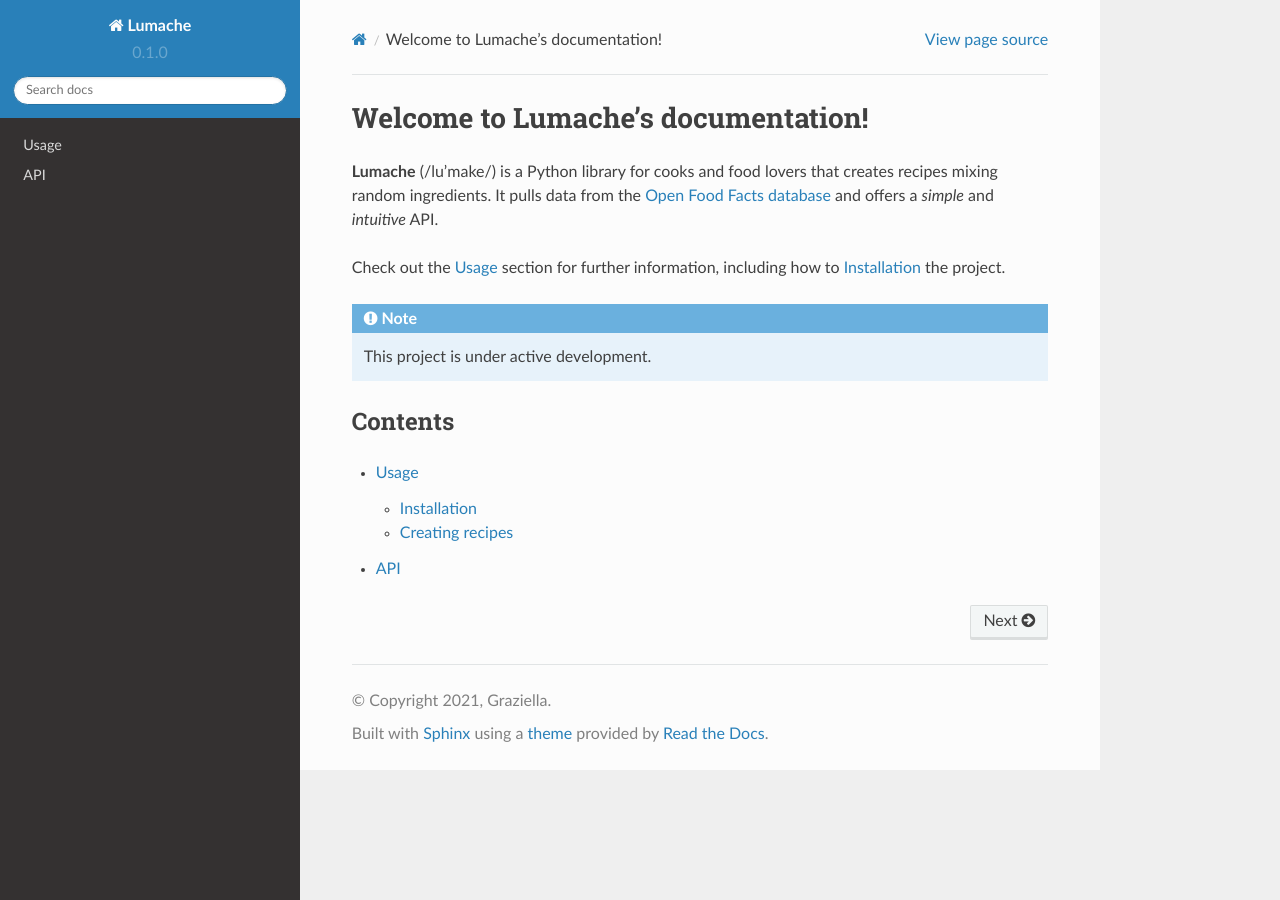
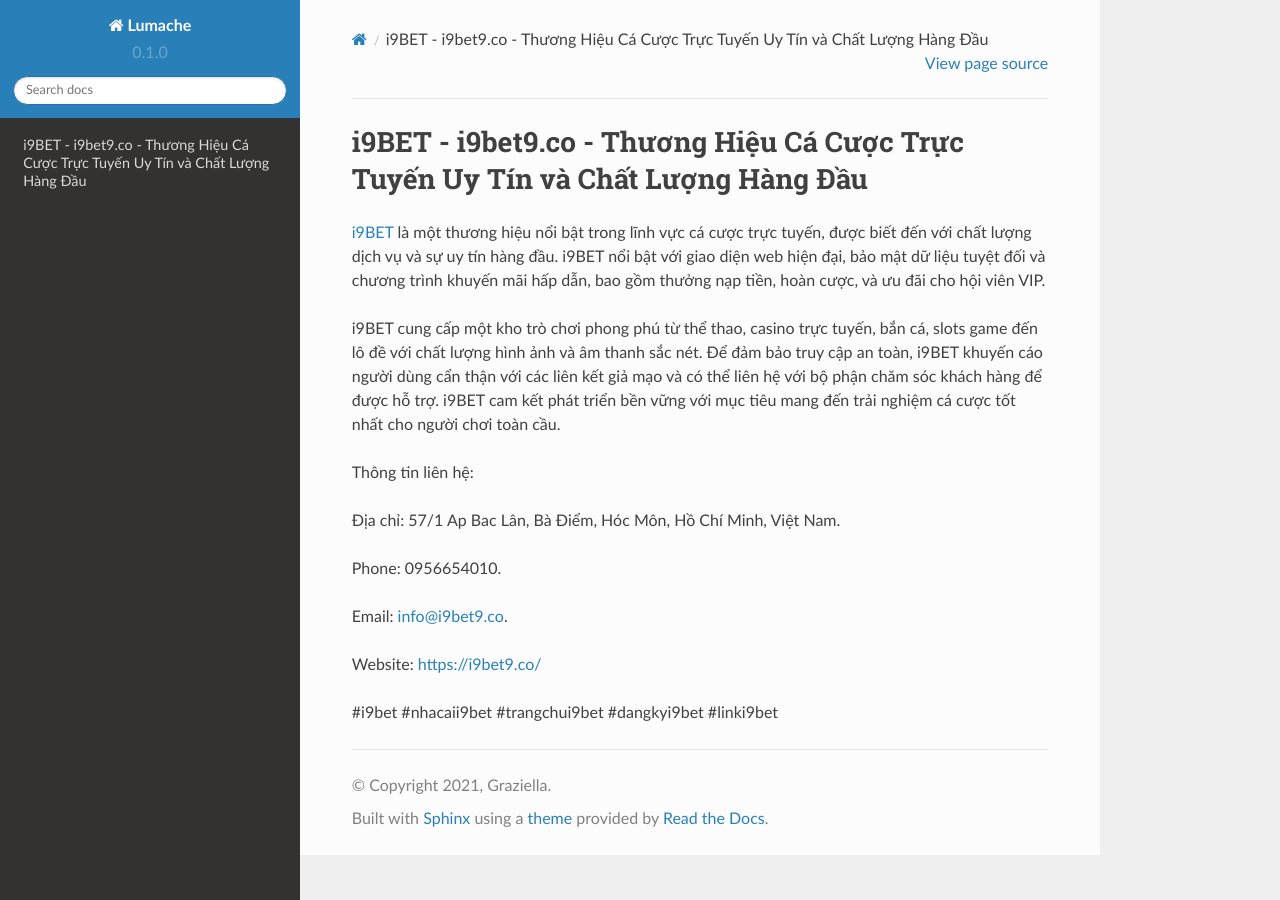
Before and after one commit to fhbuihuuba241/i9bet9co, a Sphinx documentation site: the page built from docs/source/index.rst, in a window 1280 px wide. Built offline with Sphinx 7.4.7 and the Read the Docs theme 2.0.0, drawn with Linux system fonts in a browser that asks for light colours.

Commit message:
Update index.rst

```diff
--- a/docs/source/index.rst
+++ b/docs/source/index.rst
@@ -1,22 +1,18 @@
-Welcome to Lumache's documentation!
+i9BET - i9bet9.co - Thương Hiệu Cá Cược Trực Tuyến Uy Tín và Chất Lượng Hàng Đầu
 ===================================
 
-**Lumache** (/lu'make/) is a Python library for cooks and food lovers
-that creates recipes mixing random ingredients.
-It pulls data from the `Open Food Facts database <https://world.openfoodfacts.org/>`_
-and offers a *simple* and *intuitive* API.
+`i9BET <https://i9bet9.co/>`_ là một thương hiệu nổi bật trong lĩnh vực cá cược trực tuyến, được biết đến với chất lượng dịch vụ và sự uy tín hàng đầu. i9BET nổi bật với giao diện web hiện đại, bảo mật dữ liệu tuyệt đối và chương trình khuyến mãi hấp dẫn, bao gồm thưởng nạp tiền, hoàn cược, và ưu đãi cho hội viên VIP.
 
-Check out the :doc:`usage` section for further information, including
-how to :ref:`installation` the project.
+i9BET cung cấp một kho trò chơi phong phú từ thể thao, casino trực tuyến, bắn cá, slots game đến lô đề với chất lượng hình ảnh và âm thanh sắc nét. Để đảm bảo truy cập an toàn, i9BET khuyến cáo người dùng cẩn thận với các liên kết giả mạo và có thể liên hệ với bộ phận chăm sóc khách hàng để được hỗ trợ. i9BET cam kết phát triển bền vững với mục tiêu mang đến trải nghiệm cá cược tốt nhất cho người chơi toàn cầu.
 
-.. note::
+Thông tin liên hệ:
 
-   This project is under active development.
+Địa chỉ: 57/1 Ap Bac Lân, Bà Điểm, Hóc Môn, Hồ Chí Minh, Việt Nam.
 
-Contents
---------
+Phone: 0956654010.
 
-.. toctree::
+Email: info@i9bet9.co.
 
-   usage
-   api
+Website: https://i9bet9.co/
+
+#i9bet #nhacaii9bet #trangchui9bet #dangkyi9bet #linki9bet
```
